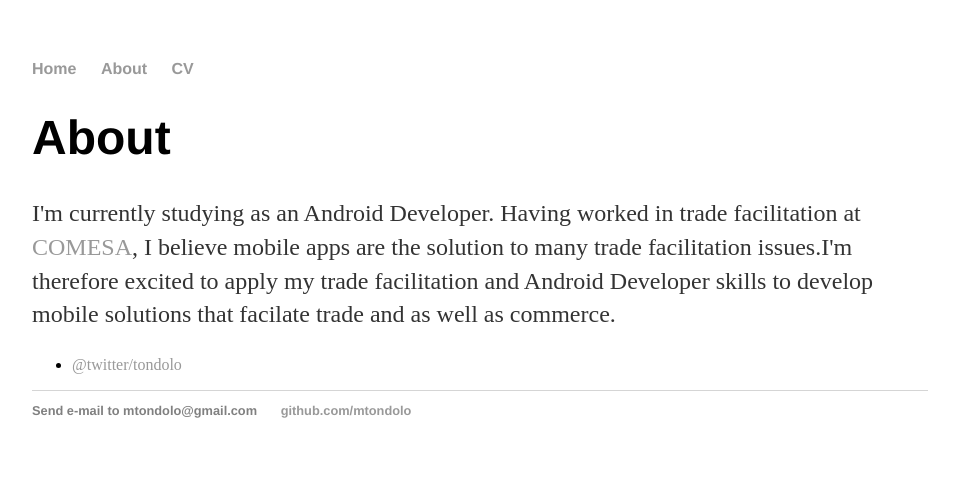
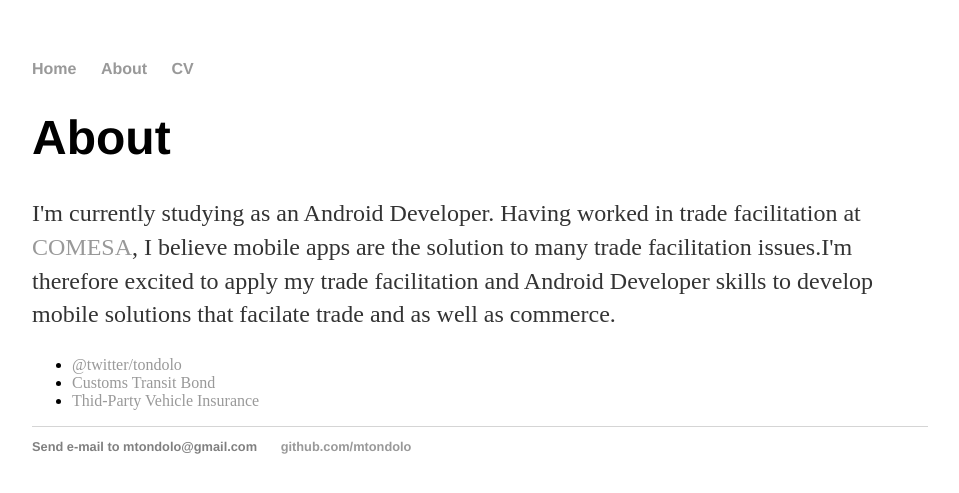
Before and after one commit to mtondolo/mtondolo.github.io, a Jekyll site: the page built from about/index.html, in a window 1280 px wide. Shown: the top 493 px of the page, without its empty margins (160-1119 px from the left). Built offline with Jekyll 4.4.1, drawn with Linux system fonts in a browser that asks for light colours.

Commit message:
Add More Links

```diff
--- a/about/index.html
+++ b/about/index.html
@@ -11,5 +11,7 @@ title: About Musa Tondolo
 			to develop mobile solutions that facilate trade and as well as commerce.</p>
 			<ul class="contacts">
 				<li><a href="https://twitter.com/tondolo">@twitter/tondolo</a></li>
+				<li><a href="https://twitter.com/tondolo">Customs Transit Bond</a></li>
+				<li><a href="https://twitter.com/tondolo">Thid-Party Vehicle Insurance</a></li>
 			 </ul>
 		</div>
```
